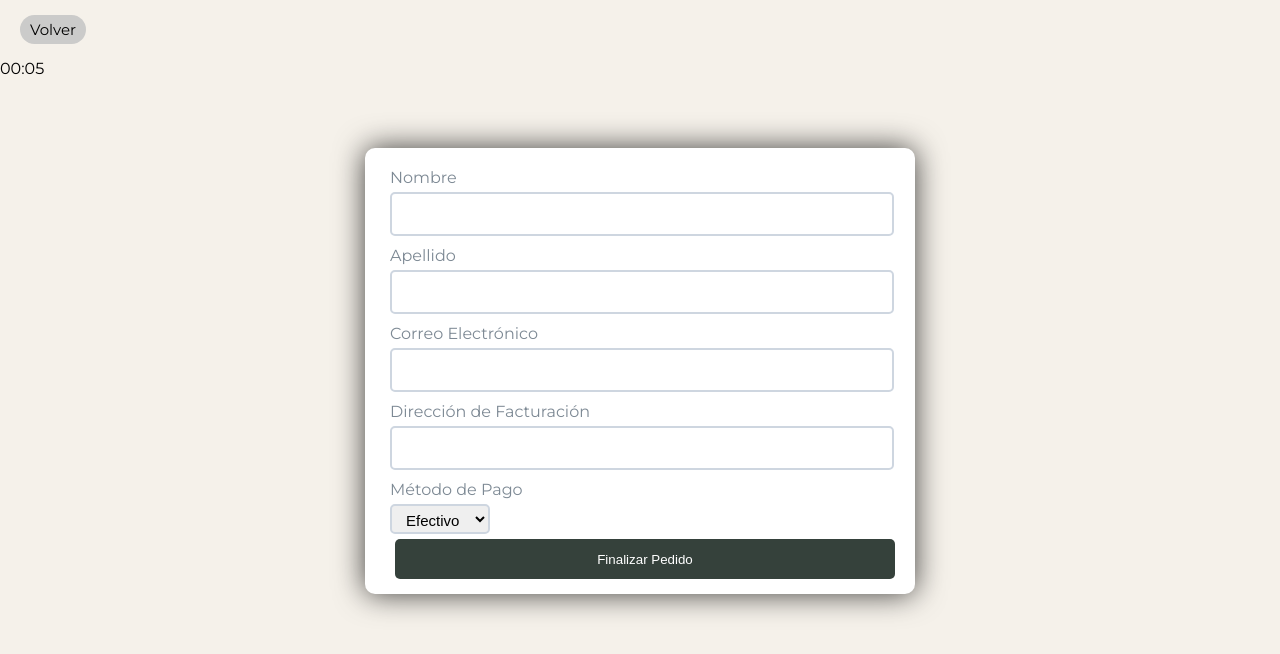
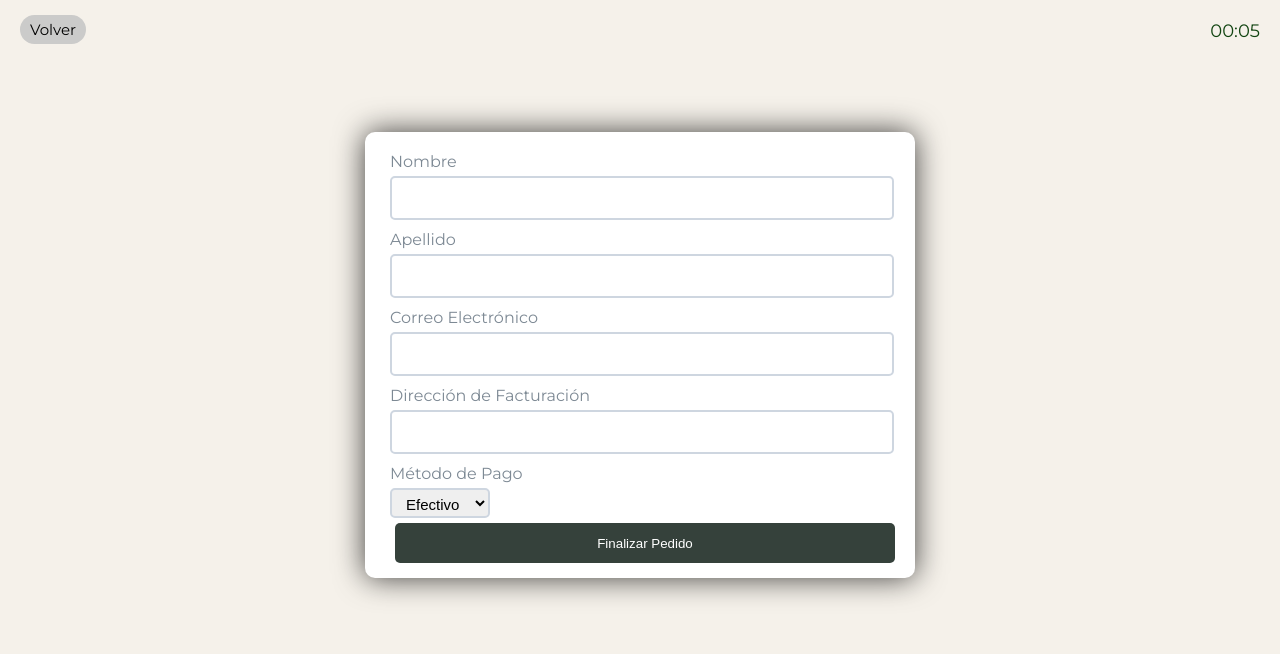
Before and after one commit to santicortina-97/PreEntrega2-Cortina, a plain HTML site: page pages/pago.html in a window 1280 px wide. Drawn offline with nearby package versions, Linux system fonts and the light colour scheme.

Commit message:
contador

```diff
--- a/css/style.css
+++ b/css/style.css
@@ -10,17 +10,6 @@ body{
     font-family: 'Montserrat', sans-serif;
 }
 
-/* .logo{
-  width: 50px;
-  height: 50px;
-  border-radius: 50%;
-  filter: brightness(1.1);
-  margin-left: 10px;
-} */
-
-/* header{
-  position: relative;
-} */
 
 .swal-icon img{
     border-radius: 50%;
@@ -84,7 +73,6 @@ position: relative;
 }
 
 
-
 /* Estilo de JavaScript */
 
 .tituloCarrito{
@@ -99,19 +87,9 @@ position: relative;
     padding: 10px 15px;
 }
 
-/* .cantidad{
-margin-left: 0;
-font-size: small;
-background-color: #efeaea;
-color: #000000;
-border-radius: 50%;
-padding: 1px 5px;
-border: 1px solid black;
-} */
 
 .carritoItemDetalle{
     font-weight: 400;
-/*   font-size: small; */
 }
 
 .carritoItemTotal{
@@ -128,9 +106,6 @@ border: 1px solid black;
     margin-top: 15px;
     text-align: center;
 }
-
-
-
 
 .menosCarrito{
     cursor: pointer;
@@ -181,7 +156,6 @@ border: 1px solid black;
     background: #f0eae0;
     border: 2px solid black;
     border-radius: 50px;
-    /*     padding: 5px; */
     text-align: center;
 }
 
@@ -189,15 +163,6 @@ border: 1px solid black;
     box-shadow: 0px -1px 26px 0px rgba(75, 88, 79, 0.99);
 
 }
-
-/* .caja:hover{
-box-shadow: 0px -1px 26px 0px rgba(0, 0, 0, 0.76);
-}
-.caja:hover img{
-transform: scale(0.9);
-} */
-
-
 
 .imagen img{
     width: 300px;
@@ -213,7 +178,7 @@ transform: scale(0.9);
 
 .info{
     border-top: 2px solid rgba(0, 0, 0, 0.57);
-  /* box-shadow: 0px 0px 22px -1px rgba(0,0,0,0.57); */
+
 }
 
 .info h2{
@@ -232,7 +197,6 @@ transform: scale(0.9);
 
 .info button{
     margin: 10px auto 20px;
-    /*     margin: 15px; */
     cursor: pointer;
     border: none;
     background: rgb(53, 65, 59);
@@ -249,19 +213,17 @@ footer{
     margin-top: 20px;
     background: #e8dece;
     }
-    /* background: #ddd6cb; */
-    footer h2{
+
+footer p{
     padding: 5px;
     text-align: center;
 }
 
+.volverContador{
+    display: flex;
+    justify-content: space-between;
+}
 
-
-
-
-
-/* background: #ddd6cb; */
-/* background: #c7c5c0; */
 .btnVolver{
     margin: 10px;
     padding: 10px;
@@ -277,8 +239,14 @@ footer{
     transition: 0.5s;
 }
 .volver:hover{
-/*   transform: scale(0.9); */
     background: #ddd6cb;
+}
+
+.contador{
+    margin: 10px;
+    padding: 10px;
+    font-size: large;
+    color: rgb(17, 68, 17);
 }
 
 .elementos{
@@ -289,9 +257,7 @@ footer{
 
 table{
     margin: 5px;
-    /*   padding: 5px; */
     border-collapse: collapse;
-    /*   border: 1px solid black; */
     border-radius: 10px;
     background: #f5f3f0;
     box-shadow: 0px 0px 30px 0px rgba(0,0,0,0.75);
@@ -301,15 +267,10 @@ table{
 
 th{
     padding: 10px 10px;
-    /*   font-weight: 700; */
     font-size: 17px;
     text-transform: uppercase;
     border-bottom: black 1px solid;
 }
-
-/* .productoTh{
-  background: #dfddd8;
-} */
 
 .productoTd{
     padding: 10px;
@@ -320,10 +281,7 @@ th{
     border-top: black 1px solid;
     font-weight: bold;
     font-size: 17px;
-    /*   font-weight: 700; */
     text-transform: uppercase;
-    /*   background: #dfddd8; */
-
 }
 
 
@@ -338,12 +296,6 @@ th{
     display: flex;
     justify-content: space-between;
 }
-/* .carritoCantidad{
-
-} */
-
-
-
 
 
 /* Finalizar Compra */
@@ -484,7 +436,6 @@ th{
     width: 100%;
     max-width: 50px;
     margin-bottom: 20px;
-    /*   margin-bottom: 30px; */
 }
 
 .delantera .label{
@@ -592,8 +543,6 @@ th{
     font-size: 15px;
     height: 50px;
     width: 100%;
-    /*   padding: 5px 12px; */
-    /*   transition: .3s ease all; */
     border-radius: 5px;
 }
 
@@ -632,7 +581,6 @@ th{
 
 .btnEnviar{
     border: none;
-    /*   padding: 10px; */
     font-size: 15px;
     color: #fff;
     background: rgb(53, 65, 59);
@@ -640,15 +588,11 @@ th{
     height: 50px;
     width: 100%;
     border-radius: 5px;
-    /*   margin-top: -100px; */
 }
 
 .btnEnviar:hover{
     background-color: rgb(78, 84, 81);
 }
-
-
-
 
 
 
--- a/pages/pago.html
+++ b/pages/pago.html
@@ -10,15 +10,16 @@
     <link href='https://unpkg.com/boxicons@2.1.4/css/boxicons.min.css' rel='stylesheet'>
 </head>
 <body>
-    <div class="btnVolver">
-        <a href="../index.html" class="volver">Volver</a>
+    <div class="volverContador">
+        <div class="btnVolver">
+            <a href="../index.html" class="volver">Volver</a>
+        </div>
+        <div>
+            <p id="contador" class="contador">00:00</p>
+        </div>
     </div>
-    <div>
-        <p id="contador">00:00</p>
-    </div>
-    <div >
 
-    </div>
+
             <div  class="elementos">
                 <table id="elements">
                     <thead>
```
Also changed, not shown: index.html (+1 -13 lines).
